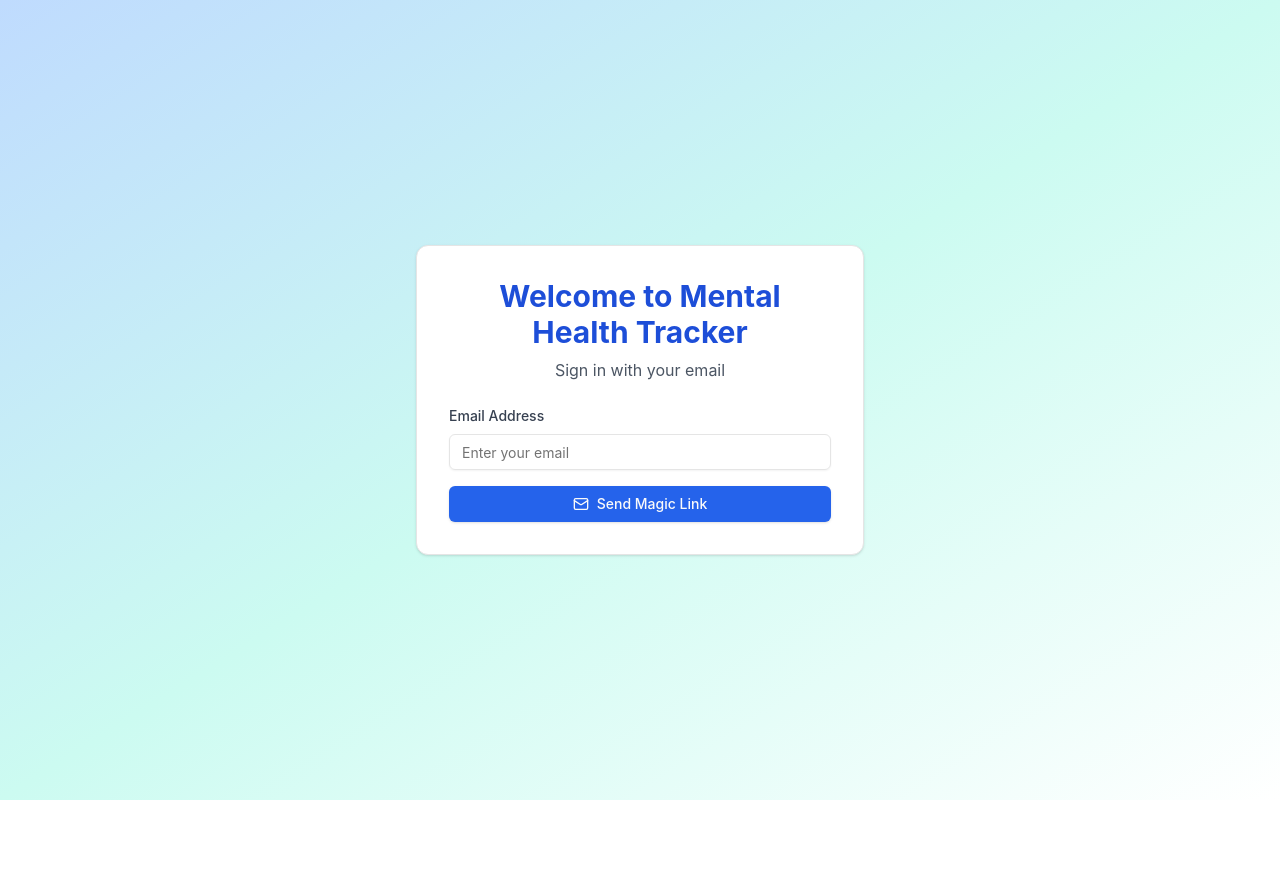
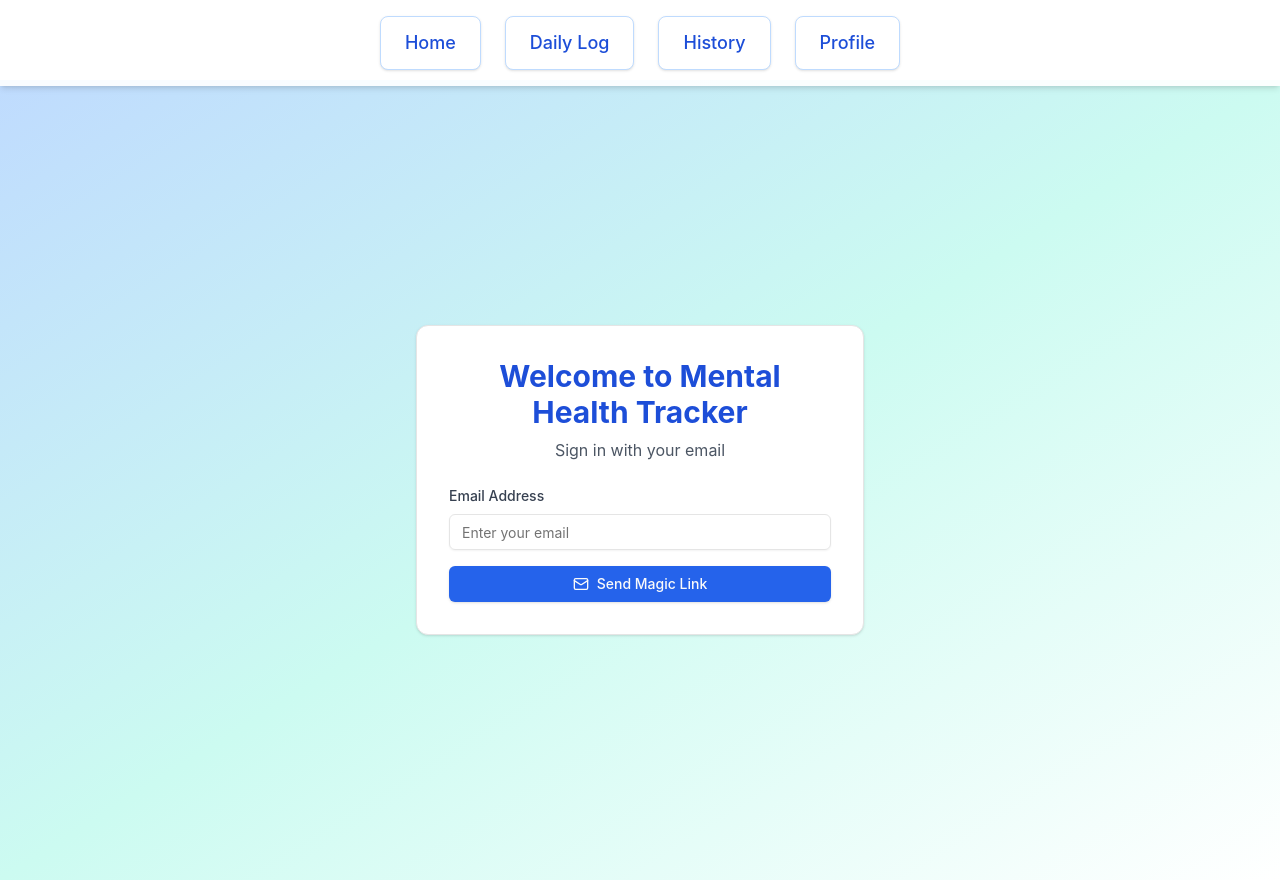
Before and after one commit to wajahat7777/Nexium_Wajahat_Project, a Next.js app in the folder frontend/: page /signin in a window 1280 px wide. Before the commit the page ends 800 px from the top, so only its background shows below. Built offline with nearby package versions, Linux system fonts and the light colour scheme.

Commit message:
add: navbar on every page

```diff
--- a/frontend/pages/_app.js
+++ b/frontend/pages/_app.js
@@ -1,5 +1,13 @@
 import '../styles/globals.css'
+import Navbar from '../components/Navbar'
 
 export default function App({ Component, pageProps }) {
-  return <Component {...pageProps} />
+  return (
+    <>
+      <Navbar />
+      <div style={{ marginTop: '80px' }}>
+        <Component {...pageProps} />
+      </div>
+    </>
+  )
 }
```
